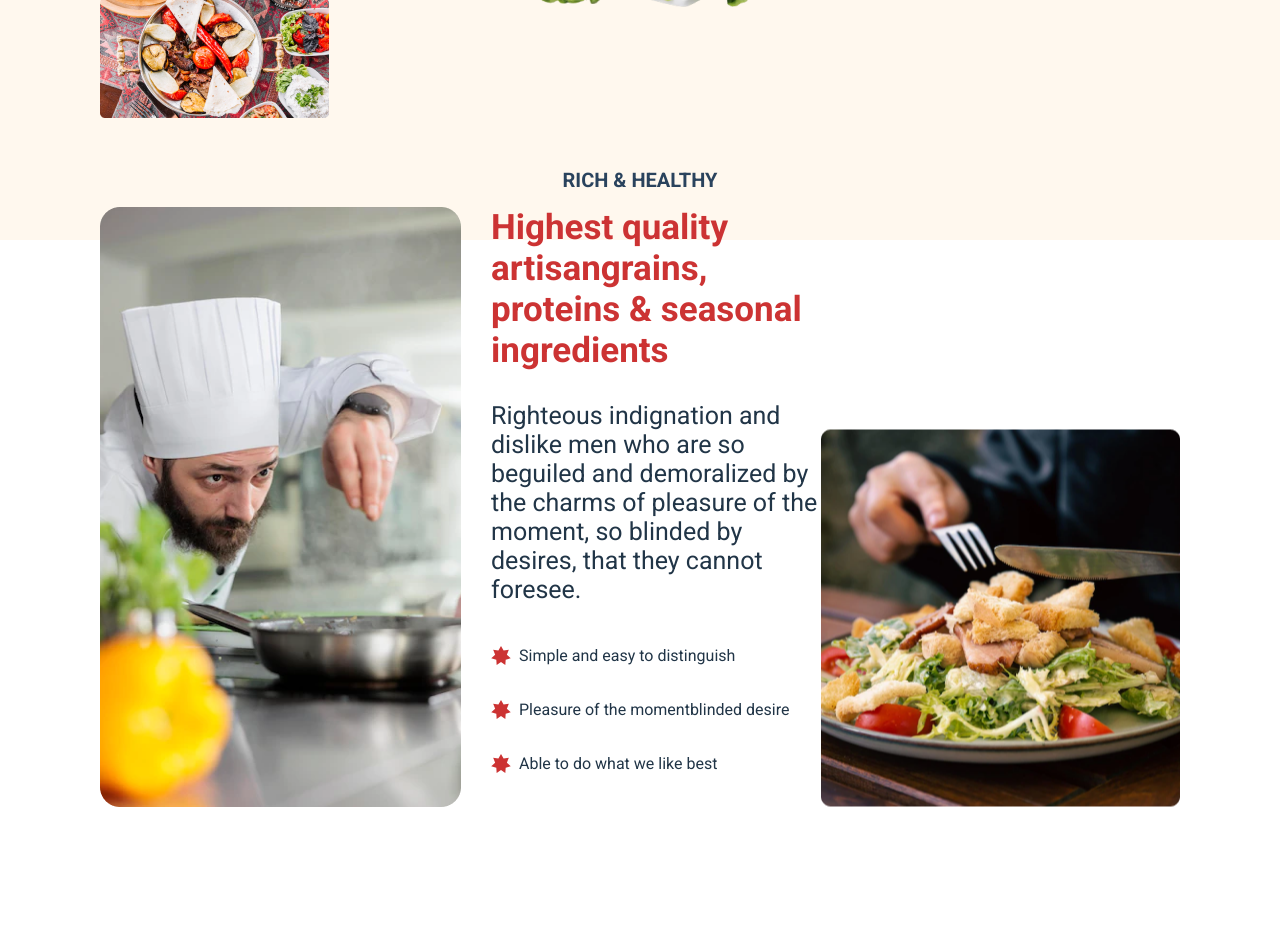
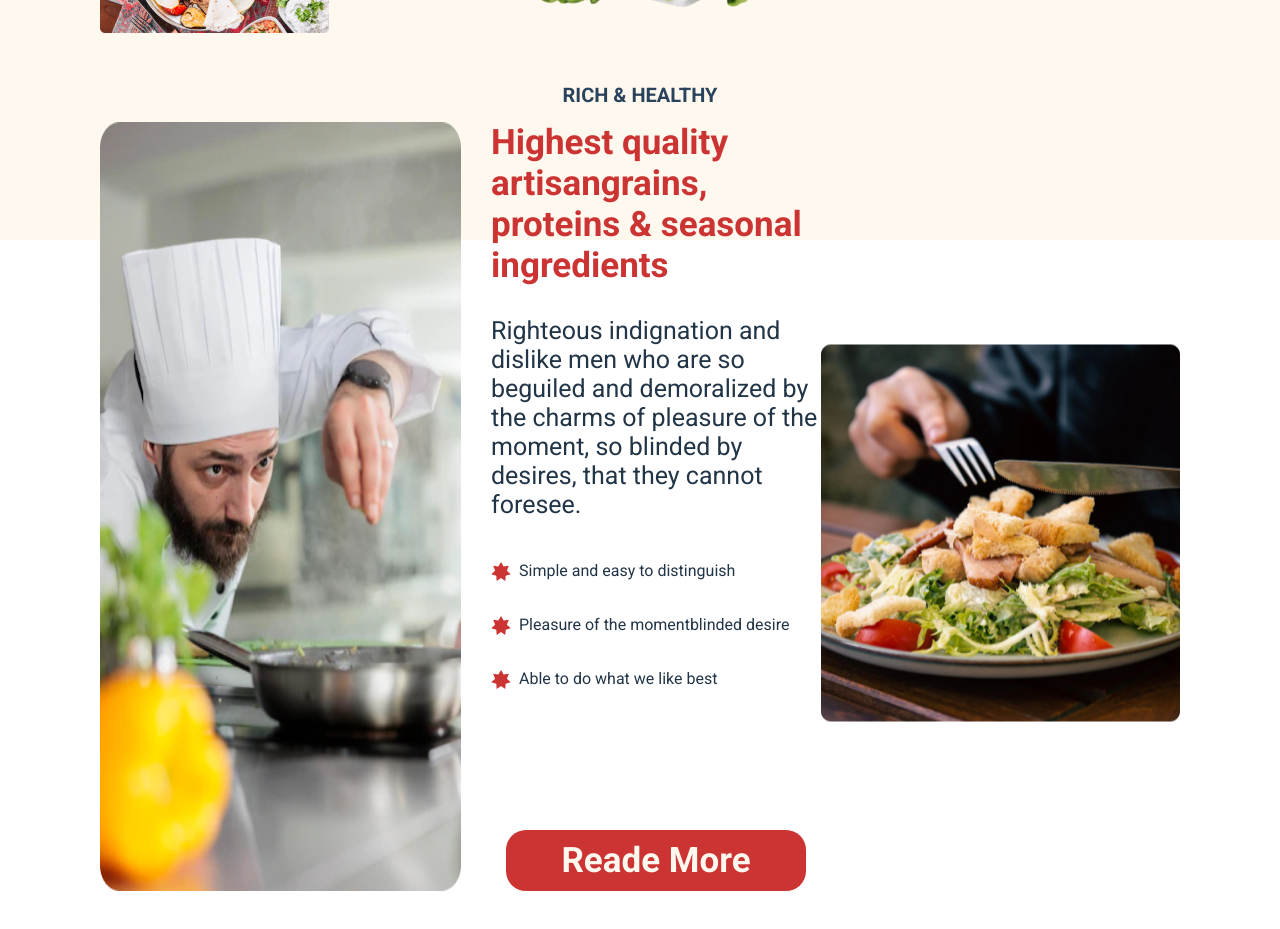
Before and after one commit to g1org11/crave_cart, a React (Vite) app: page / in a window 1280 px wide. Shown: the part 560-1489 px from the top of the page. Before the commit the page ends 1417 px from the top, so only its background shows below. Built offline with nearby package versions, Linux system fonts and the light colour scheme.

Commit message:
add button in blog seqtion

```diff
--- a/src/components/mian-page-components/MainPageBlog.tsx
+++ b/src/components/mian-page-components/MainPageBlog.tsx
@@ -32,6 +32,9 @@ const MainPageBlog = () => {
               </li>
             </ul>
           </div>
+          <ButtonDiv>
+            <button>Reade More</button>
+          </ButtonDiv>
         </Infos>
         <BlogImgTwo src={blogimg2} alt="blog img 2" />
       </BlogInfo>
@@ -88,8 +91,23 @@ const Infos = styled.div`
     margin-bottom: 30px;
     list-style-type: none;
   }
-  ul {
+  button {
+    font-size: 35px;
+    font-style: normal;
+    font-weight: 700;
+    line-height: normal;
+    padding: 10px 55px;
+    border: 0;
+    border-radius: 20px;
+    color: ${defaultTheme.colors.floralwhite};
+    background-color: ${defaultTheme.colors.red};
+    margin-top: 109px;
   }
+`;
+const ButtonDiv = styled.div`
+  display: flex;
+  align-items: center;
+  justify-content: center;
 `;
 const BlogImgTwo = styled.img`
   width: 359px;
```
